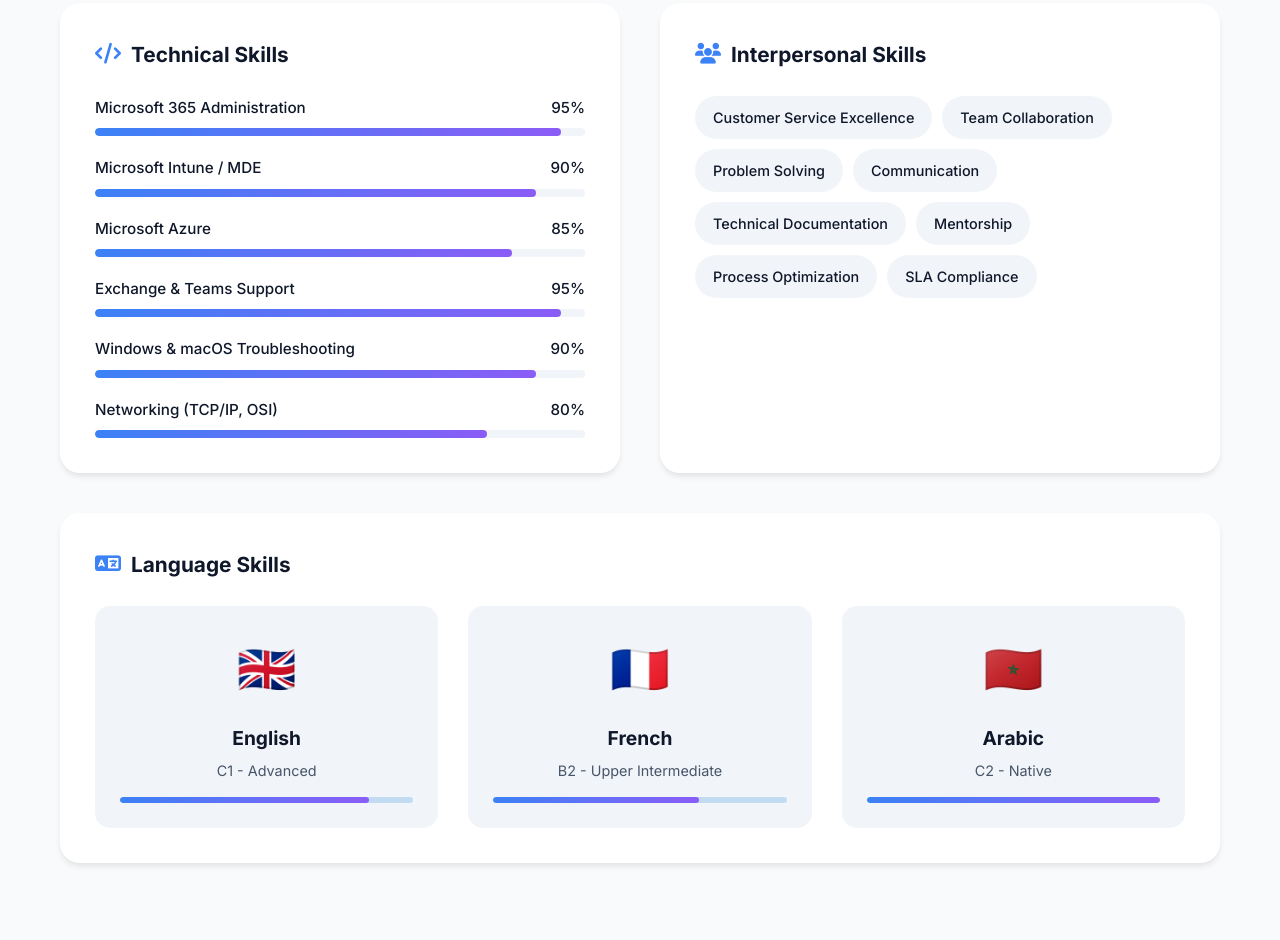
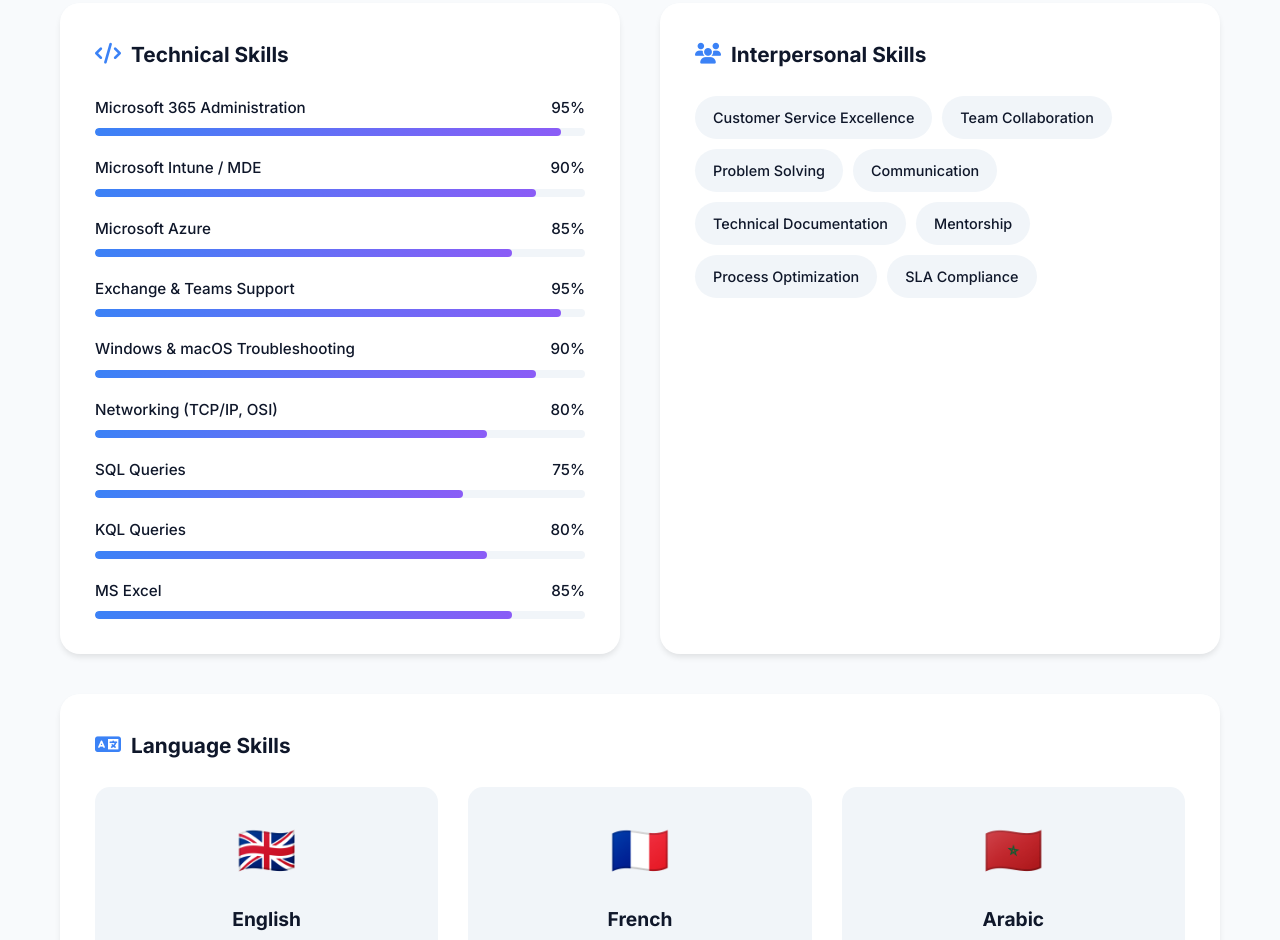
Before and after one commit to play-makers/Testwebsite, a plain HTML site: page index.html in a window 1280 px wide. Shown: the part 1860-2800 px from the top of the page. Drawn offline with nearby package versions, Linux system fonts and the light colour scheme.

Commit message:
Update index.html
Changed the XP section

```diff
--- a/index.html
+++ b/index.html
@@ -210,6 +210,33 @@
                 </div>
                 <div class="skill-bar">
                   <div class="skill-progress" data-progress="80"></div>
+                </div>
+              </div>
+              <div class="skill-item">
+                <div class="skill-info">
+                  <span>SQL Queries</span>
+                  <span>75%</span>
+                </div>
+                <div class="skill-bar">
+                  <div class="skill-progress" data-progress="75"></div>
+                </div>
+              </div>
+              <div class="skill-item">
+                <div class="skill-info">
+                  <span>KQL Queries</span>
+                  <span>80%</span>
+                </div>
+                <div class="skill-bar">
+                  <div class="skill-progress" data-progress="80"></div>
+                </div>
+              </div>
+              <div class="skill-item">
+                <div class="skill-info">
+                  <span>MS Excel</span>
+                  <span>85%</span>
+                </div>
+                <div class="skill-bar">
+                  <div class="skill-progress" data-progress="85"></div>
                 </div>
               </div>
             </div>
```
